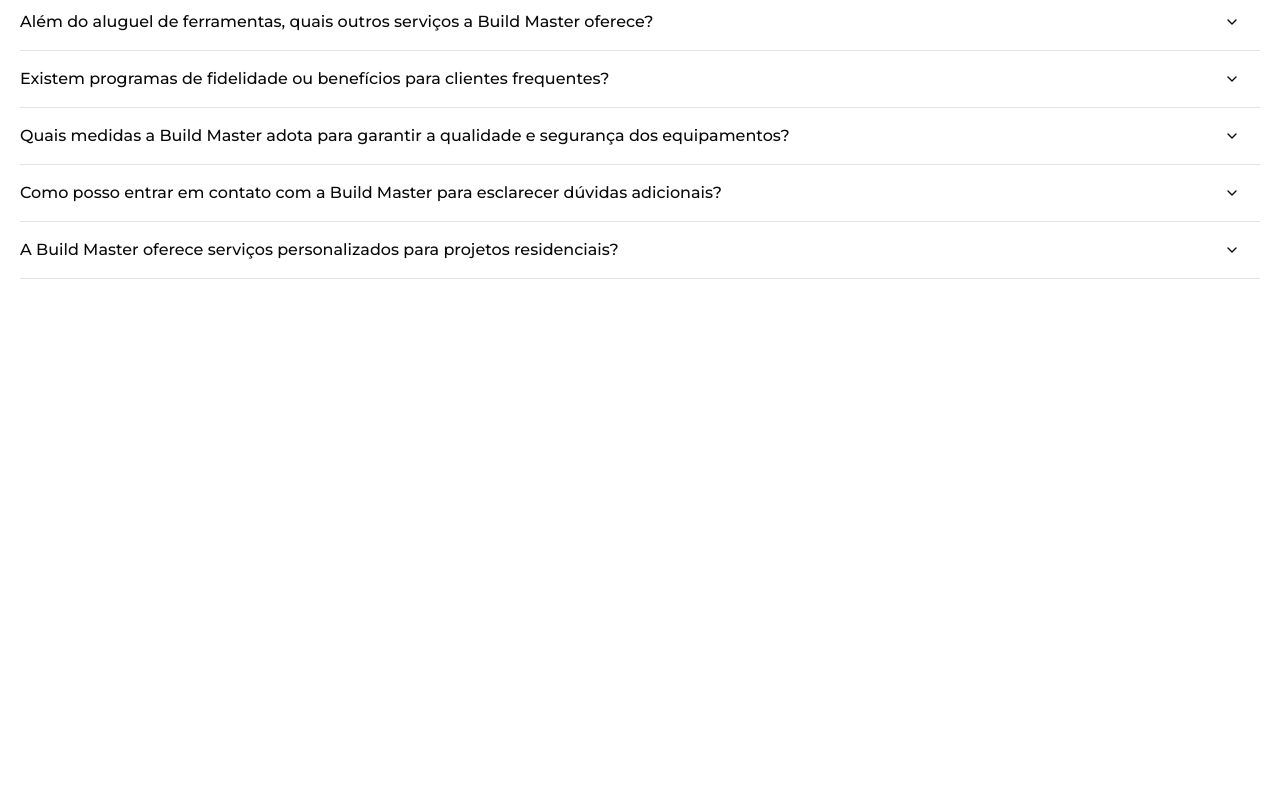
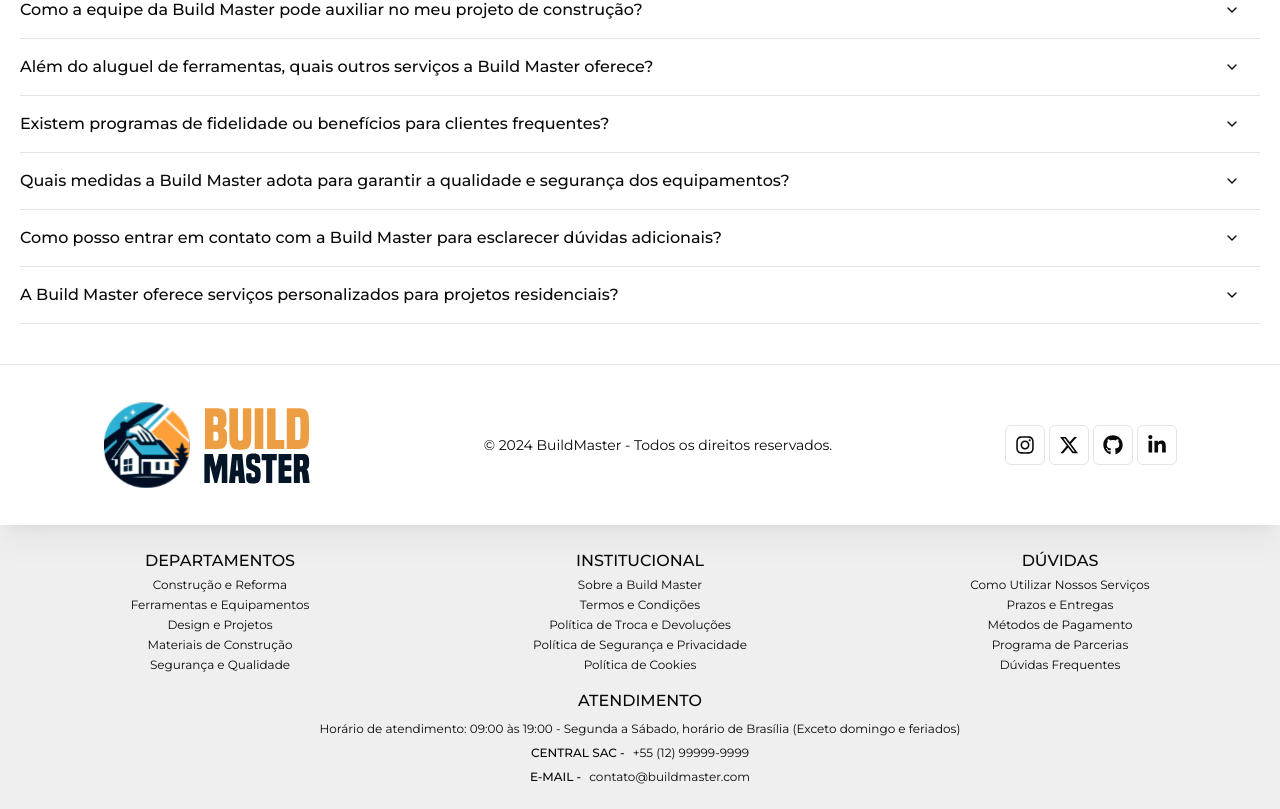
Before and after one commit to gui-bus/BuildMaster, a Next.js app: page / in a window 1280 px wide. Shown: the part 2461-3270 px from the top of the page. Before the commit the page ends 2780 px from the top, so only its background shows below. Built offline with nearby package versions, Linux system fonts and the light colour scheme.

Commit message:
feat: add footer

```diff
--- a/src/app/layout.tsx
+++ b/src/app/layout.tsx
@@ -1,6 +1,7 @@
 import type { Metadata } from "next";
 import { Montserrat } from "next/font/google";
 import "./globals.css";
+import Footer from "@/components/footer";
 
 const montserrat = Montserrat({ subsets: ["latin"] });
 
@@ -16,7 +17,8 @@
 }>) {
   return (
     <html lang="pt-BR">
-      <body className={montserrat.className}>{children}</body>
+      <body className={montserrat.className}>{children}
+      <Footer/></body>
     </html>
   );
 }
--- /dev/null
+++ b/src/components/footer.tsx
@@ -0,0 +1,162 @@
+import React, { ReactNode } from "react";
+import Image from "next/image";
+import {
+  FaInstagram,
+  FaXTwitter,
+  FaGithub,
+  FaLinkedinIn,
+  FaChevronRight,
+} from "react-icons/fa6";
+import Link from "next/link";
+import { Button } from "./ui/button";
+
+type ButtonSize = "sm" | "lg" | "icon" | "default" | null | undefined;
+
+interface SocialLinkProps {
+  href: string;
+  icon: ReactNode;
+  size: ButtonSize;
+}
+
+function SocialLink({ href, icon, size }: SocialLinkProps) {
+  return (
+    <Button size={size} variant={"outline"} asChild>
+      <Link href={href} target="_blank">
+        {icon}
+      </Link>
+    </Button>
+  );
+}
+
+interface FooterLinkProps {
+  text: string;
+}
+
+function FooterLink({ text }: FooterLinkProps) {
+  return (
+    <p className="group flex cursor-pointer items-center justify-center gap-1">
+      <span
+        className="footerLink hidden group-hover:block group-hover:animate-spin"
+        style={{ animationIterationCount: 1, animationDuration: "0.3s" }}
+      >
+        <FaChevronRight size={12} />
+      </span>
+      {text}
+    </p>
+  );
+}
+
+export default function Footer() {
+  const currentYear = new Date().getFullYear();
+
+  const departments = [
+    "Construção e Reforma",
+    "Ferramentas e Equipamentos",
+    "Design e Projetos",
+    "Materiais de Construção",
+    "Segurança e Qualidade",
+  ];
+
+  const institucionals = [
+    "Sobre a Build Master",
+    "Termos e Condições",
+    "Política de Troca e Devoluções",
+    "Política de Segurança e Privacidade",
+    "Política de Cookies",
+  ];
+
+  const helps = [
+    "Como Utilizar Nossos Serviços",
+    "Prazos e Entregas",
+    "Métodos de Pagamento",
+    "Programa de Parcerias",
+    "Dúvidas Frequentes",
+  ];
+
+  return (
+    <footer className="mx-auto w-full border-t border-input cursor-default items-center justify-center bg-white pt-8 shadow-xl md:px-0 3xl:max-w-[90rem]">
+      <section className="flex flex-col items-center justify-around gap-y-4 px-4 pb-8 shadow-xl md:flex-row md:gap-y-0">
+        <Link href="/">
+          <Image
+            src="/Logo.svg"
+            alt="Build Master"
+            width={200}
+            height={50}
+            style={{ objectFit: "contain" }}
+            className="h-auto w-52"
+          />
+        </Link>
+
+        <p className="text-sm">
+          &copy; {currentYear} BuildMaster - Todos os direitos reservados.
+        </p>
+
+        <div className="flex gap-1">
+          <SocialLink
+            href="https://www.instagram.com/guibus_dev"
+            icon={<FaInstagram size={20} />}
+            size="icon"
+          />
+          <SocialLink
+            href="https://twitter.com/guibus_dev"
+            icon={<FaXTwitter size={20} />}
+            size="icon"
+          />
+          <SocialLink
+            href="https://github.com/gui-bus"
+            icon={<FaGithub size={20} />}
+            size="icon"
+          />
+          <SocialLink
+            href="https://www.linkedin.com/in/gui-bus"
+            icon={<FaLinkedinIn size={20} />}
+            size="icon"
+          />
+        </div>
+      </section>
+
+      <div className="bg-zinc-200/60 px-4 py-6">
+        <section className="mx-auto flex flex-col items-center justify-center gap-3 text-center text-xs md:flex-row">
+          <div className="flex w-full flex-col gap-1">
+            <h3 className="text-base font-medium uppercase">Departamentos</h3>
+            {departments.map((department, index) => (
+              <FooterLink key={index} text={department} />
+            ))}
+          </div>
+
+          <div className="flex w-full flex-col gap-1">
+            <h3 className="text-base font-medium uppercase">Institucional</h3>
+            {institucionals.map((institucional, index) => (
+              <FooterLink key={index} text={institucional} />
+            ))}
+          </div>
+
+          <div className="flex w-full flex-col gap-1">
+            <h3 className="text-base font-medium uppercase">Dúvidas</h3>
+            {helps.map((help, index) => (
+              <FooterLink key={index} text={help} />
+            ))}
+          </div>
+        </section>
+
+        <section className="mx-auto flex flex-col items-center justify-center gap-2 pt-4 text-center text-xs">
+          <h3 className="text-base font-medium uppercase">Atendimento</h3>
+          <p>
+            Horário de atendimento: 09:00 às 19:00 - Segunda a Sábado, horário
+            de Brasília (Exceto domingo e feriados)
+          </p>
+
+          <div className="flex items-center justify-center gap-2">
+            <h3 className="font-medium uppercase">Central SAC - </h3>
+            <p>+55 (12) 99999-9999</p>
+          </div>
+
+          <div className="flex items-center justify-center gap-2">
+            <h3 className="font-medium uppercase">E-mail - </h3>
+            <p>contato@buildmaster.com</p>
+          </div>
+        </section>
+      </div>
+    </footer>
+  );
+}
--- a/src/sections/rent-section.tsx
+++ b/src/sections/rent-section.tsx
@@ -71,14 +71,14 @@
         className="mx-auto h-auto w-full max-w-4xl p-5 md:hidden"
       />
 
-      <div className="flex items-center justify-center gap-2 p-5">
+      <div className="flex items-center justify-center gap-5 p-5">
         <Image
           src="/Rent01.svg"
           alt="Banner Aluguel de ferramentas"
           width={0}
           height={0}
           sizes="100vw"
-          className="mx-auto h-auto w-full max-w-xl"
+          className="mx-auto h-auto w-full"
         />
         <Image
           src="/Rent02.svg"
@@ -86,7 +86,7 @@
           width={0}
           height={0}
           sizes="100vw"
-          className="mx-auto hidden h-auto w-full max-w-xl md:block"
+          className="mx-auto hidden h-auto w-full md:block"
         />
       </div>
 
```
